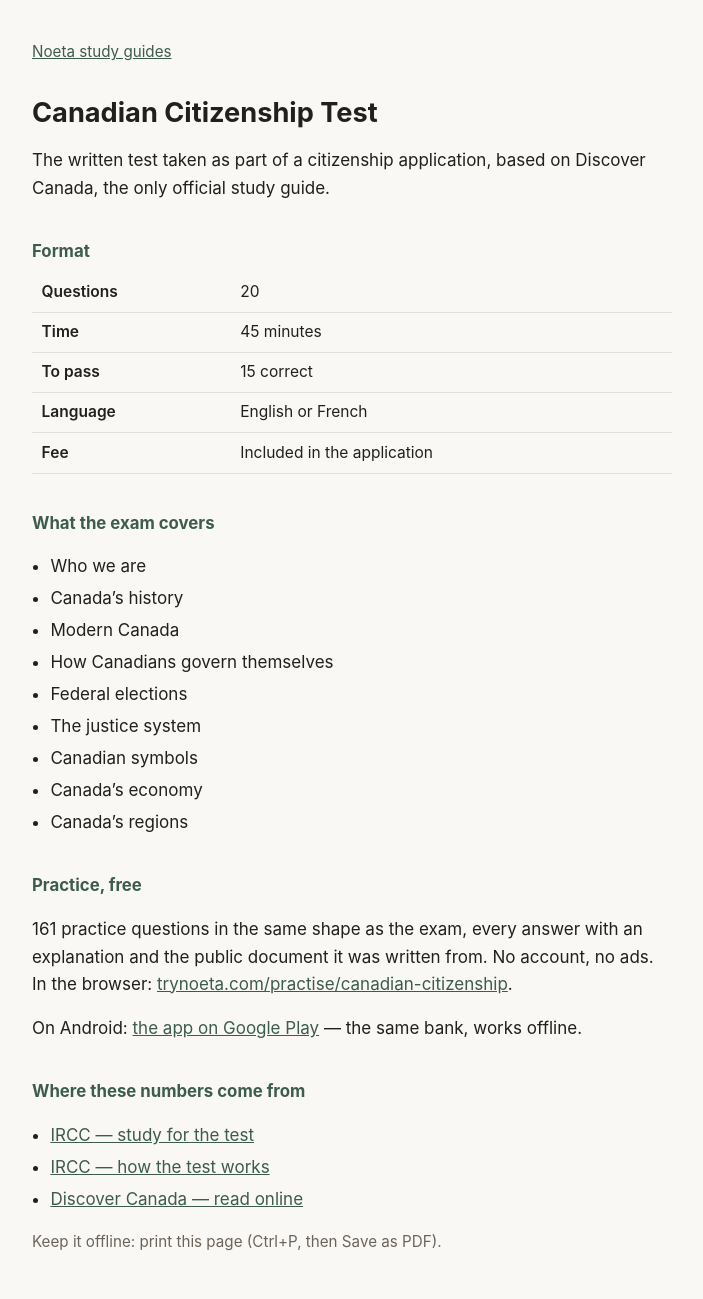
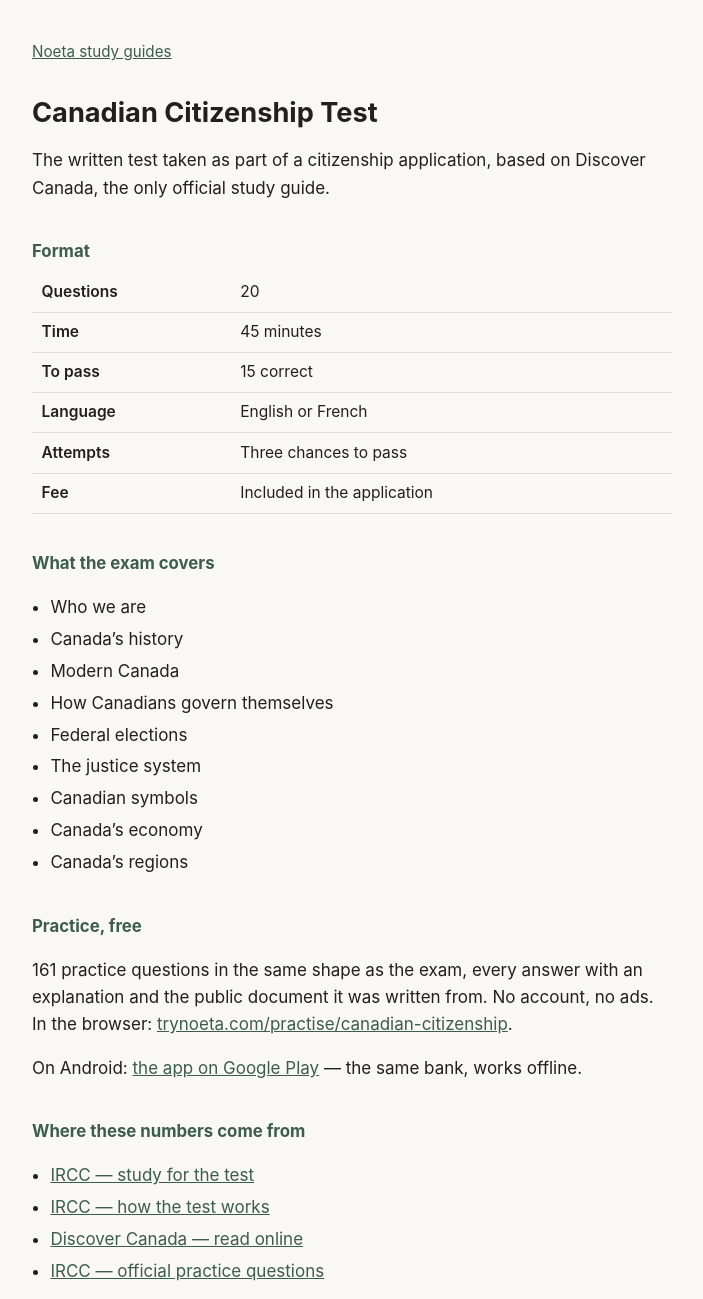
Before and after one commit to golikovichev/noeta-guides, a plain HTML site: page canadian-citizenship.html in a window 1280 px wide. Shown: the top 1299 px of the page, without its empty margins (288-991 px from the left). Drawn offline with Linux system fonts and the light colour scheme.

Commit message:
Guides: Canada has official practice questions and three attempts - say so

```diff
--- a/canadian-citizenship.html
+++ b/canadian-citizenship.html
@@ -6,7 +6,7 @@
 <title>Canadian citizenship test practice free: 20 questions</title>
 <meta name="description" content="Canadian Citizenship Test — format, pass mark, what the exam covers, and free practice written from published sources.">
 <link rel="canonical" href="https://golikovichev.github.io/noeta-guides/canadian-citizenship.html">
-<script type="application/ld+json">{"@context":"https://schema.org","@type":"FAQPage","mainEntity":[{"@type":"Question","name":"Canadian Citizenship Test: Questions?","acceptedAnswer":{"@type":"Answer","text":"20"}},{"@type":"Question","name":"Canadian Citizenship Test: Time?","acceptedAnswer":{"@type":"Answer","text":"45 minutes"}},{"@type":"Question","name":"Canadian Citizenship Test: To pass?","acceptedAnswer":{"@type":"Answer","text":"15 correct"}},{"@type":"Question","name":"Canadian Citizenship Test: Language?","acceptedAnswer":{"@type":"Answer","text":"English or French"}},{"@type":"Question","name":"Canadian Citizenship Test: Fee?","acceptedAnswer":{"@type":"Answer","text":"Included in the application"}},{"@type":"Question","name":"Can I practise Canadian Citizenship Test for free?","acceptedAnswer":{"@type":"Answer","text":"Yes. 161 practice questions in the browser with an explanation and the public source under every question, no account: https://trynoeta.com/practise/canadian-citizenship/"}}]}</script>
+<script type="application/ld+json">{"@context":"https://schema.org","@type":"FAQPage","mainEntity":[{"@type":"Question","name":"Canadian Citizenship Test: Questions?","acceptedAnswer":{"@type":"Answer","text":"20"}},{"@type":"Question","name":"Canadian Citizenship Test: Time?","acceptedAnswer":{"@type":"Answer","text":"45 minutes"}},{"@type":"Question","name":"Canadian Citizenship Test: To pass?","acceptedAnswer":{"@type":"Answer","text":"15 correct"}},{"@type":"Question","name":"Canadian Citizenship Test: Language?","acceptedAnswer":{"@type":"Answer","text":"English or French"}},{"@type":"Question","name":"Canadian Citizenship Test: Attempts?","acceptedAnswer":{"@type":"Answer","text":"Three chances to pass"}},{"@type":"Question","name":"Canadian Citizenship Test: Fee?","acceptedAnswer":{"@type":"Answer","text":"Included in the application"}},{"@type":"Question","name":"Can I practise Canadian Citizenship Test for free?","acceptedAnswer":{"@type":"Answer","text":"Yes. 161 practice questions in the browser with an explanation and the public source under every question, no account: https://trynoeta.com/practise/canadian-citizenship/"}}]}</script>
 <style>
 :root { color-scheme: light dark; }
 body { max-width: 40rem; margin: 0 auto; padding: 2.5rem 1.25rem 5rem;
@@ -54,6 +54,7 @@ footer { margin-top: 3rem; color: #6b645b; font-size: .9rem; }
 <tr><th>Time</th><td>45 minutes</td></tr>
 <tr><th>To pass</th><td>15 correct</td></tr>
 <tr><th>Language</th><td>English or French</td></tr>
+<tr><th>Attempts</th><td>Three chances to pass</td></tr>
 <tr><th>Fee</th><td>Included in the application</td></tr>
 </table>
 
@@ -80,6 +81,7 @@ footer { margin-top: 3rem; color: #6b645b; font-size: .9rem; }
 <li><a href="https://www.canada.ca/en/immigration-refugees-citizenship/services/canadian-citizenship/test/study.html">IRCC — study for the test</a></li>
 <li><a href="https://www.canada.ca/en/immigration-refugees-citizenship/services/canadian-citizenship/test/how-it-works.html">IRCC — how the test works</a></li>
 <li><a href="https://www.canada.ca/en/immigration-refugees-citizenship/corporate/publications-manuals/discover-canada/read-online.html">Discover Canada — read online</a></li>
+<li><a href="https://www.canada.ca/en/immigration-refugees-citizenship/corporate/publications-manuals/discover-canada/read-online/study-questions.html">IRCC — official practice questions</a></li>
 </ul>
 
 <p class="meta">Keep it offline: print this page (Ctrl+P, then Save as PDF).</p>
```
Also changed, not shown: official.html (+1 -1 lines).
